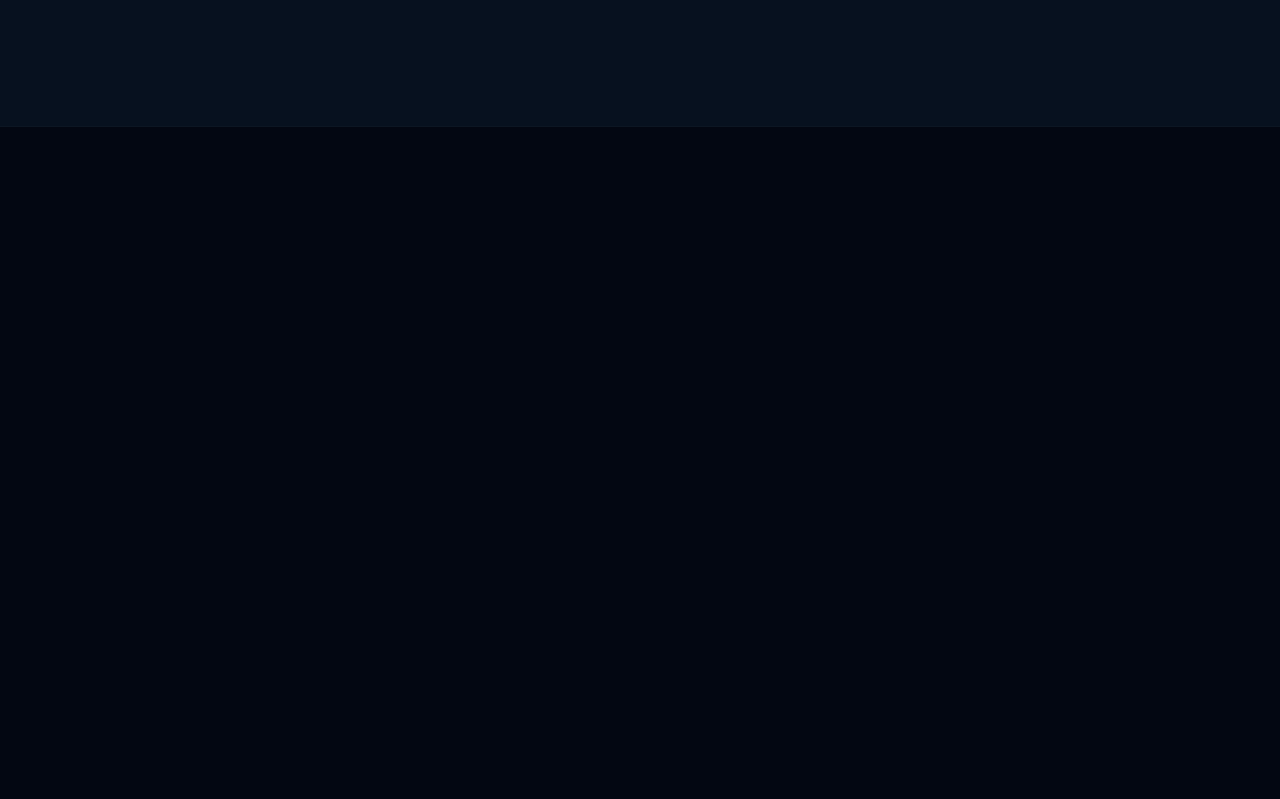
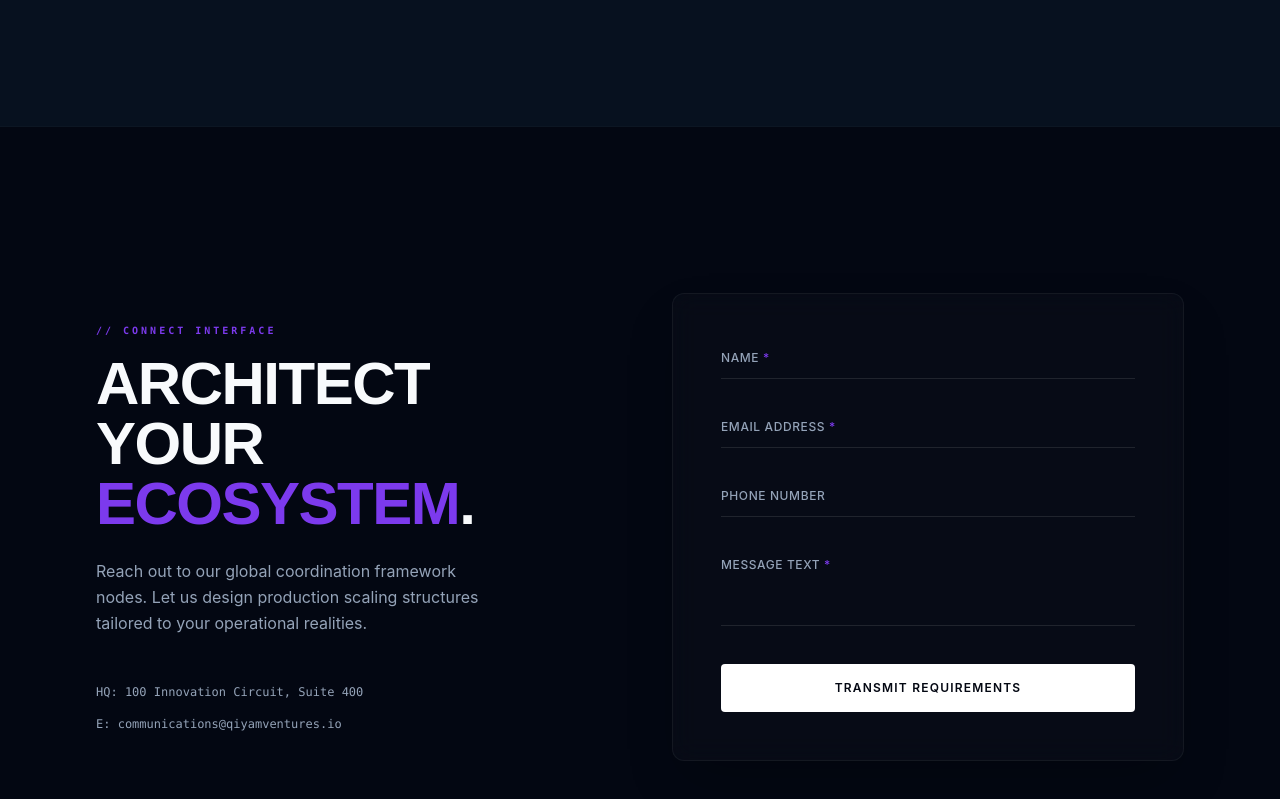
Before and after one commit to habeebu-rahman/qiyam-venturse, a React (Vite) app: page / in a window 1280 px wide. Shown: the part 5486-6285 px from the top of the page. Before the commit the page ends 5613 px from the top, so only its background shows below. Built offline with nearby package versions, Linux system fonts and the light colour scheme.

Commit message:
created contact component

```diff
--- a/src/App.jsx
+++ b/src/App.jsx
@@ -12,7 +12,7 @@ import Ventures from './components/Ventures';
 import Metrics from './components/Metrics';
 import Vision from './components/Vision';
 import Timeline from './components/Timeline';
-// import Contact from './components/Contact';
+import Contact from './components/Contact';
 
 gsap.registerPlugin(ScrollTrigger);
 
@@ -67,7 +67,7 @@ export default function App() {
       <section id="metrics"><Metrics /></section>
       <section id="vision"><Vision /></section>
       <section id="timeline"><Timeline /></section>
-      {/* <section id="contact"><Contact /></section> */}
+      <section id="contact"><Contact /></section>
     </main>
   );
 }
--- a/src/components/Contact.jsx
+++ b/src/components/Contact.jsx
@@ -0,0 +1,130 @@
+import { useState } from 'react';
+import { motion, AnimatePresence } from 'framer-motion';
+
+export default function Contact() {
+    const [formData, setFormData] = useState({ name: '', email: '', phone: '', message: '' });
+    const [formState, setFormState] = useState('idle'); // Options: idle, submitting, success
+    const [focusedField, setFocusedField] = useState(null);
+
+    const handleSubmit = (e) => {
+        e.preventDefault();
+        if (!formData.name || !formData.email) return;
+
+        setFormState('submitting');
+        // Simulate API request lifecycle execution latency
+        setTimeout(() => {
+        setFormState('success');
+        }, 1800);
+    };
+
+    const formFields = [
+        { id: 'name', label: 'Name', type: 'text', required: true },
+        { id: 'email', label: 'Email Address', type: 'email', required: true },
+        { id: 'phone', label: 'Phone Number', type: 'tel', required: false },
+        { id: 'message', label: 'Message Text', type: 'textarea', required: true }
+    ];
+
+    return (
+        <section className="w-full bg-bg-dark-1 py-32 px-6 lg:px-24 min-h-screen flex items-center justify-center">
+        <div className="w-full max-w-6xl grid grid-cols-1 lg:grid-cols-2 gap-16 items-center">
+
+            {/* Information Meta Node Block Left */}
+            <div>
+            <span className="block text-accent-purple font-mono text-[10px] tracking-[0.3em] uppercase font-bold mb-4">
+                // CONNECT INTERFACE
+            </span>
+            <h2 className="text-3xl sm:text-5xl lg:text-6xl font-black font-display text-text-white uppercase tracking-tight leading-none">
+                Architect Your <br />
+                <span className="text-accent-purple">Ecosystem</span>.
+            </h2>
+            <p className="text-text-gray mt-6 max-w-sm leading-relaxed text-sm md:text-base">
+                Reach out to our global coordination framework nodes. Let us design production scaling structures tailored to your operational realities.
+            </p>
+
+            <div className="mt-12 space-y-4 font-mono text-xs text-text-gray" aria-label="Corporate Contact Coordinates">
+                <p>HQ: 100 Innovation Circuit, Suite 400</p>
+                <p>E: communications@qiyamventures.io</p>
+            </div>
+            </div>
+
+            {/* Structural Form Interface Grid Container Right */}
+            <div className="relative bg-white/[0.02] border border-white/[0.05] rounded-xl p-8 lg:p-12 backdrop-blur-md shadow-2xl overflow-hidden">
+            <AnimatePresence mode="wait">
+                {formState !== 'success' ? (
+                <motion.form
+                    key="form"
+                    onSubmit={handleSubmit}
+                    className="space-y-8"
+                    exit={{ opacity: 0, scale: 0.95 }}
+                >
+                    {formFields.map((field) => (
+                    <div key={field.id} className="relative w-full">
+                        <label
+                        htmlFor={field.id}
+                        className={`absolute left-0 transition-all duration-300 font-medium pointer-events-none text-xs uppercase tracking-wider ${
+                            focusedField === field.id || formData[field.id]
+                            ? '-top-4 text-accent-cyan text-[10px]'
+                            : 'top-2 text-text-gray'
+                        }`}
+                        >
+                        {field.label} {field.required && <span className="text-accent-purple">*</span>}
+                        </label>
+
+                        {field.type === 'textarea' ? (
+                        <textarea
+                            id={field.id}
+                            required={field.required}
+                            rows={3}
+                            onChange={(e) => setFormData({ ...formData, [field.id]: e.target.value })}
+                            onFocus={() => setFocusedField(field.id)}
+                            onBlur={() => setFocusedField(null)}
+                            className="w-full bg-transparent border-b border-white/10 py-2 text-sm text-text-white focus:outline-none focus:border-accent-cyan transition-colors resize-none"
+                        />
+                        ) : (
+                        <input
+                            id={field.id}
+                            type={field.type}
+                            required={field.required}
+                            onChange={(e) => setFormData({ ...formData, [field.id]: e.target.value })}
+                            onFocus={() => setFocusedField(field.id)}
+                            onBlur={() => setFocusedField(null)}
+                            className="w-full bg-transparent border-b border-white/10 py-2 text-sm text-text-white focus:outline-none focus:border-accent-cyan transition-colors"
+                        />
+                        )}
+                    </div>
+                    ))}
+
+                    <button
+                    type="submit"
+                    disabled={formState === 'submitting'}
+                    className="w-full relative py-4 bg-white text-bg-dark-1 uppercase tracking-widest font-semibold text-xs rounded transition-all duration-300 hover:bg-accent-cyan hover:text-bg-dark-1 disabled:opacity-50"
+                    >
+                    {formState === 'submitting' ? 'Processing Matrix...' : 'Transmit Requirements'}
+                    </button>
+                </motion.form>
+                ) : (
+                // Physics-inspired Success Overlay State
+                <motion.div
+                    key="success"
+                    initial={{ opacity: 0, scale: 0.95 }}
+                    animate={{ opacity: 1, scale: 1 }}
+                    className="flex flex-col items-center justify-center text-center py-12"
+                >
+                    <div className="w-16 h-16 rounded-full border border-accent-cyan flex items-center justify-center mb-6">
+                    <svg className="w-6 h-6 text-accent-cyan" fill="none" stroke="currentColor" strokeWidth="2" viewBox="0 0 24 24">
+                        <path strokeLinecap="round" strokeLinejoin="round" d="M5 13l4 4L19 7" />
+                    </svg>
+                    </div>
+                    <h4 className="font-display font-black text-xl text-text-white uppercase">Transmission Received</h4>
+                    <p className="text-text-gray text-xs max-w-xs mt-2 leading-relaxed">
+                    Your node telemetry parameters have successfully updated on our active communication streams.
+                    </p>
+                </motion.div>
+                )}
+            </AnimatePresence>
+            </div>
+
+        </div>
+        </section>
+    );
+}
```
